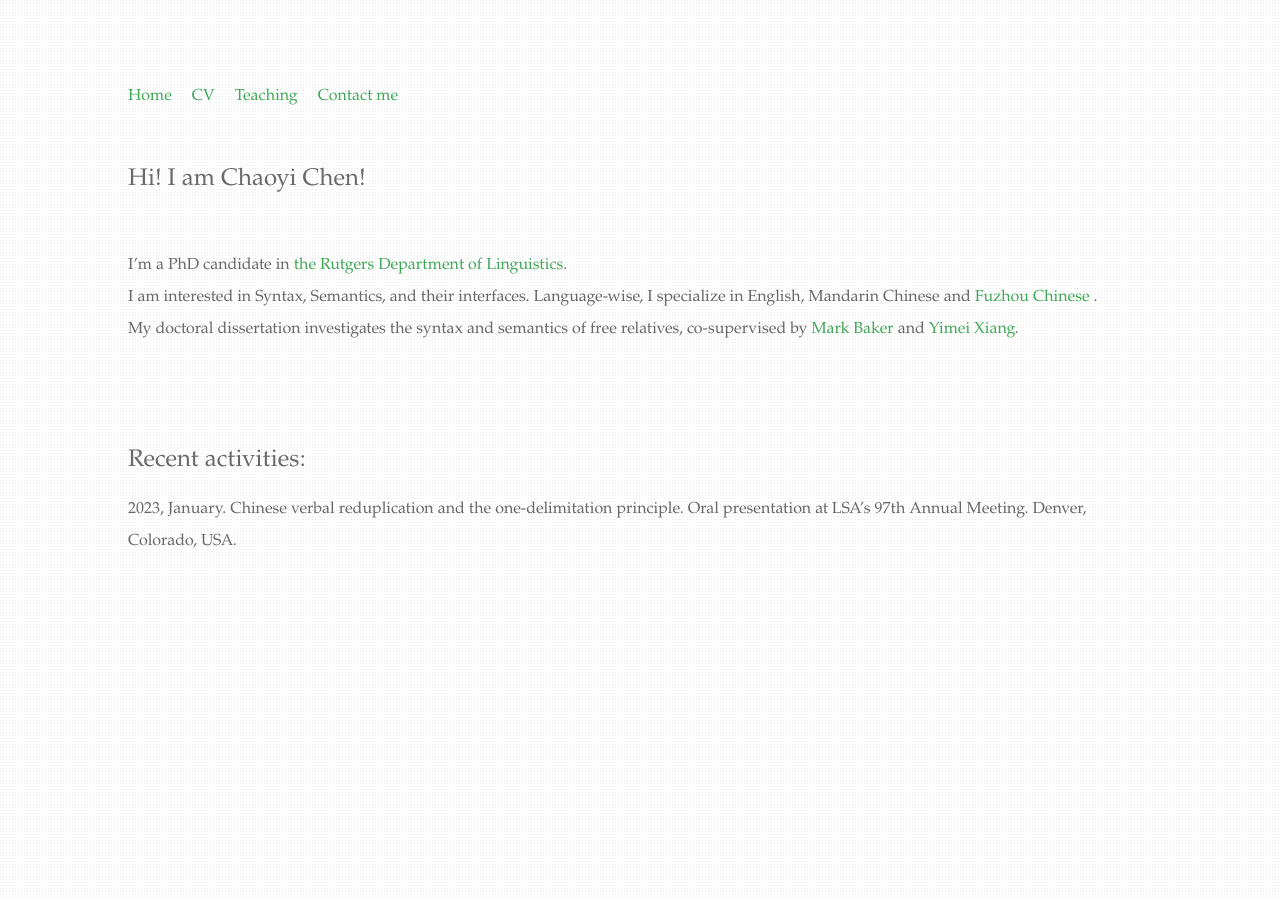
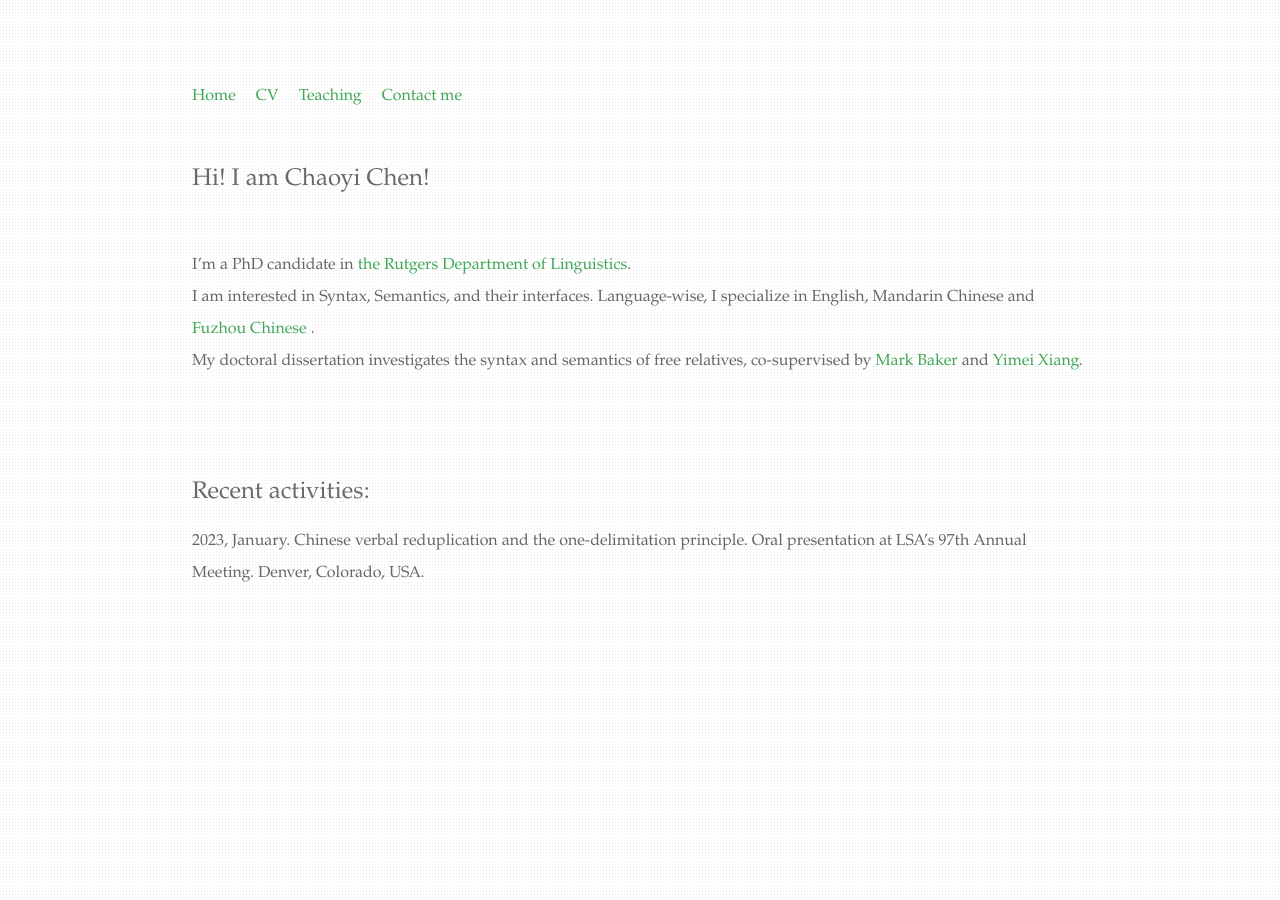
Before and after one commit to chaoyichen71/chaoyichen71.github.io, a Jekyll site: the page built from index.html, in a window 1280 px wide. Built offline with Jekyll 4.4.1, drawn with Linux system fonts in a browser that asks for light colours.

Commit message:
Update main.css

```diff
--- a/css/main.css
+++ b/css/main.css
@@ -1,4 +1,4 @@
-body { margin: 80px auto; width: 80%;
+body { margin: 80px auto; width: 70%;
   font-family: Palatino, Arial, sans-serif;
   background: url("/static/img/subtle_dots.png");
   line-height: 2em;
```
